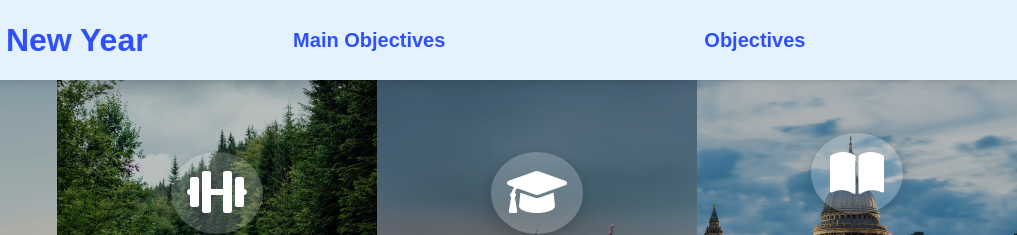
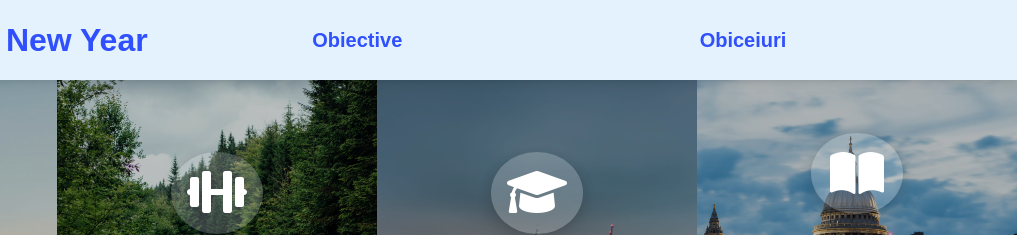
Before and after one commit to catalinbroinas/happy-new-year-2024, a website: page main-objectives.html in a window 1280 px wide. Shown: the top 235 px of the page, 263-1280 px from the left. Drawn offline with Linux system fonts and the light colour scheme.

Commit message:
Change page titles and navbar links

```diff
--- a/main-objectives.html
+++ b/main-objectives.html
@@ -5,7 +5,7 @@
     <meta charset="UTF-8">
     <meta name="viewport" content="width=device-width, initial-scale=1, shrink-to-fit=no" />
     <meta http-equiv="x-ua-compatible" content="ie=edge" />
-    <title>Main Objectives</title>
+    <title>Obiective</title>
     <!-- Favicon -->
     <link rel="icon" href="img/2024.jpg" type="image/x-icon" />
     <!-- Font Awesome -->
@@ -44,10 +44,10 @@
                     <!-- Left links -->
                     <ul class="navbar-nav d-flex justify-content-around">
                         <li class="nav-item">
-                            <a class="nav-link" href="main-objectives.html">Main Objectives</a>
+                            <a class="nav-link" href="main-objectives.html">Obiective</a>
                         </li>
                         <li class="nav-item">
-                            <a class="nav-link" href="objectives.html">Objectives</a>
+                            <a class="nav-link" href="objectives.html">Obiceiuri</a>
                         </li>
                     </ul>
                     <!-- Left links -->
```
Also changed, not shown: index.html (+2 -2 lines), objectives.html (+3 -3 lines).
